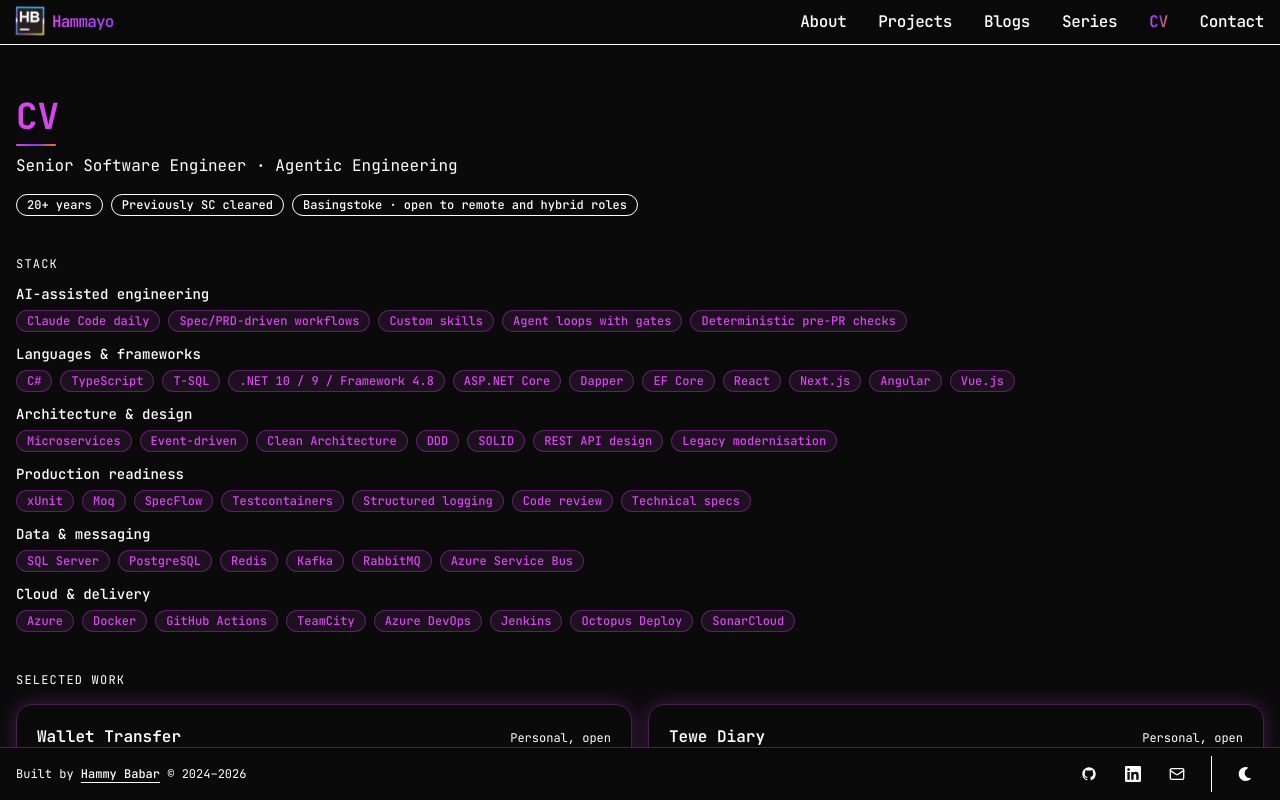
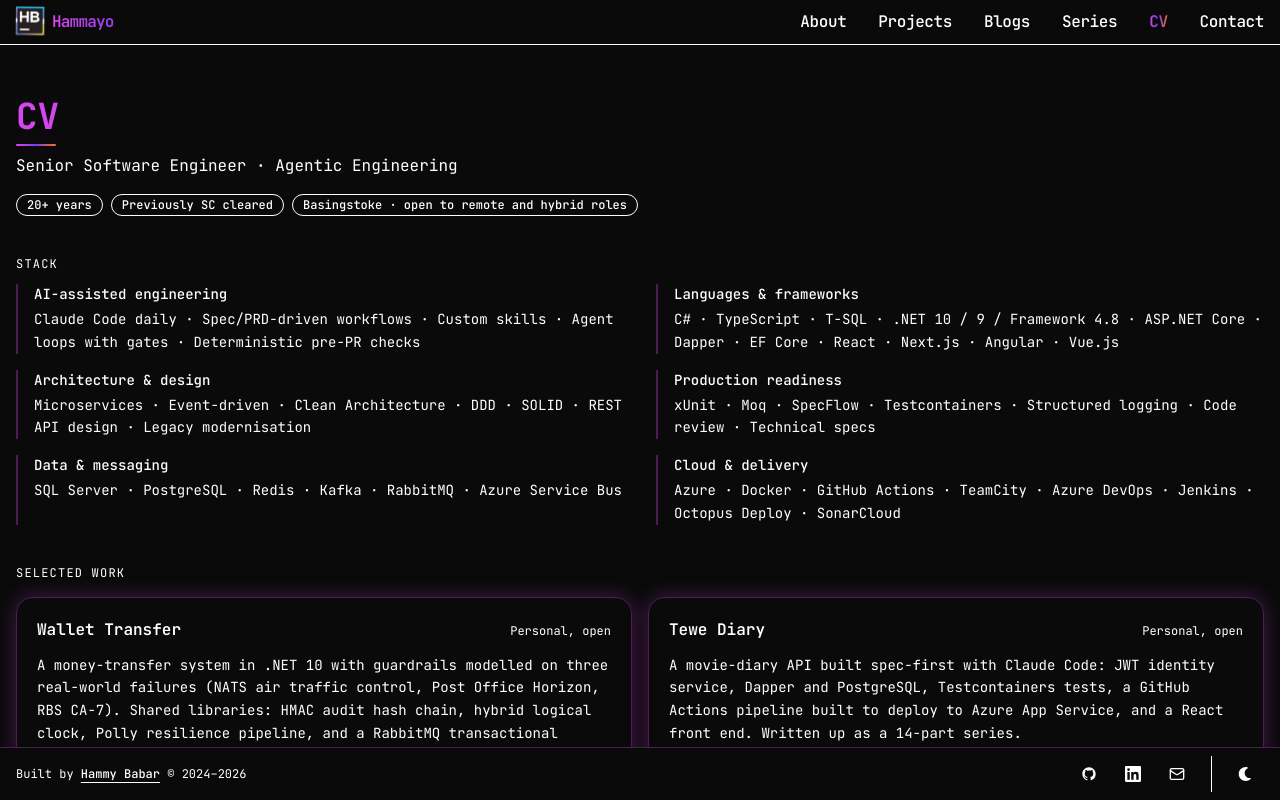
Before and after one commit to hammayo/hammayo.github.io, a Next.js app: page /cv in a window 1280 px wide. Built offline with nearby package versions, Linux system fonts and the light colour scheme.

Commit message:
Improved CV's by compacting stack section

```diff
--- a/src/app/cv/page.tsx
+++ b/src/app/cv/page.tsx
@@ -34,18 +34,14 @@ export default function CVPage() {
         {/* Stack */}
         <section className="space-y-3">
           <h2 className={sectionLabel}>Stack</h2>
-          <div className="space-y-3">
+          <dl className="grid gap-x-8 gap-y-4 md:grid-cols-2">
             {cv.skillGroups.map((group) => (
-              <div key={group.label} className="space-y-1.5">
-                <p className="text-sm font-medium text-foreground">{group.label}</p>
-                <ul className="flex flex-wrap gap-2">
-                  {group.items.map((item) => (
-                    <li key={item} className={accentTag()}>{item}</li>
-                  ))}
-                </ul>
+              <div key={group.label} className="border-l-2 border-[var(--scheme-border)] pl-4">
+                <dt className="text-sm font-medium text-foreground">{group.label}</dt>
+                <dd className="mt-1 text-sm text-muted-foreground leading-relaxed">{group.items.join(' · ')}</dd>
               </div>
             ))}
-          </div>
+          </dl>
         </section>
 
         {/* Selected work */}
```
